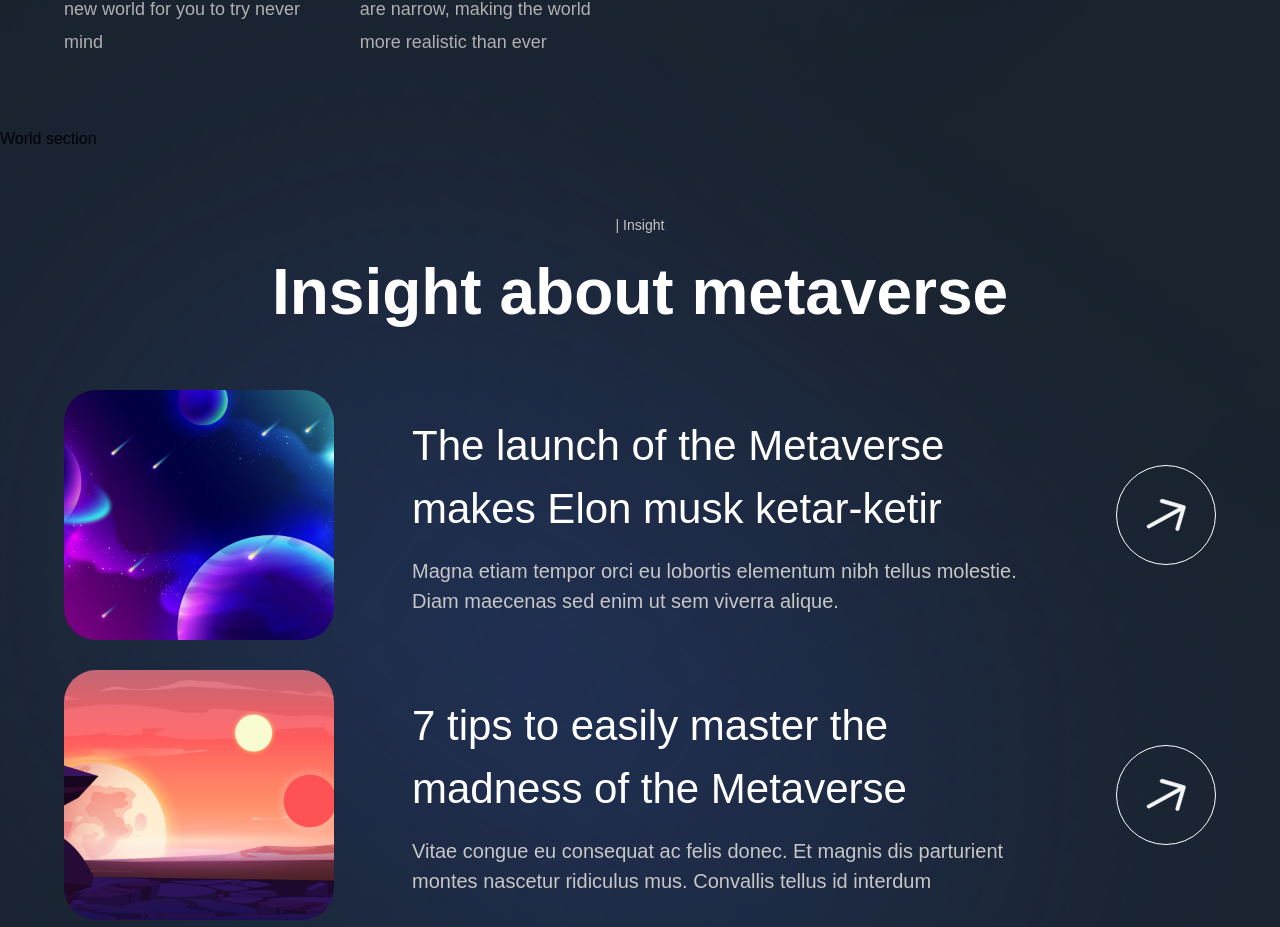
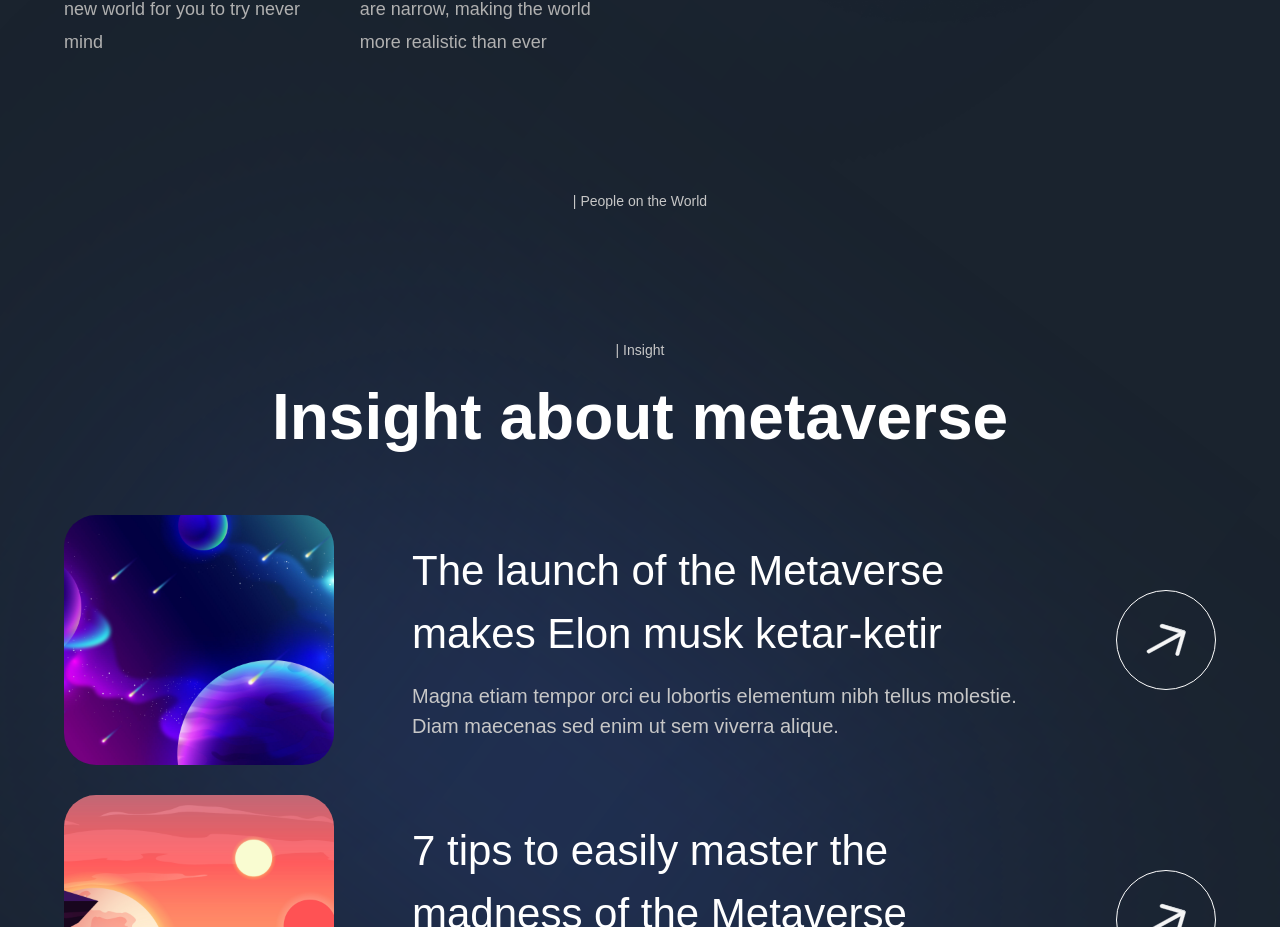
Before and after one commit to pronoia9/metaverse-madness, a Next.js app: page / in a window 1280 px wide. Shown: the part 3933-4860 px from the top of the page. Built offline with nearby package versions, Linux system fonts and the light colour scheme.

Commit message:
add title

```diff
--- a/sections/World.jsx
+++ b/sections/World.jsx
@@ -7,8 +7,15 @@
 import { fadeIn, staggerContainer } from '../utils/motion';
 
 const World = () => (
-  <section>
-    World section
+  <section className={`${styles.paddings} relative z-10`}>
+    <motion.div
+      className={`${styles.innerWidth} mx-auto flex flex-col`}
+      variants={staggerContainer}
+      initial='hidden'
+      whileInView='show'
+      viewport={{ once: false, amount: 0.25 }}>
+      <TypingText title='| People on the World' textStyles='text-center' />
+    </motion.div>
   </section>
 );
 
```
